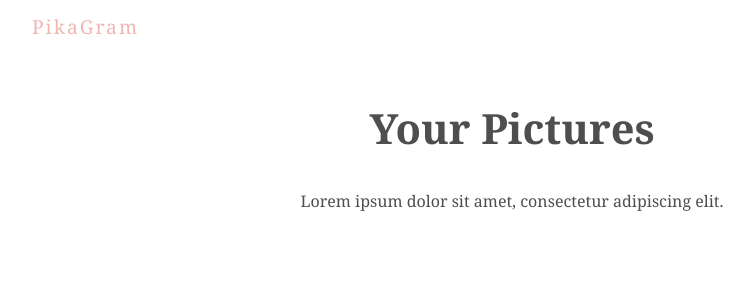
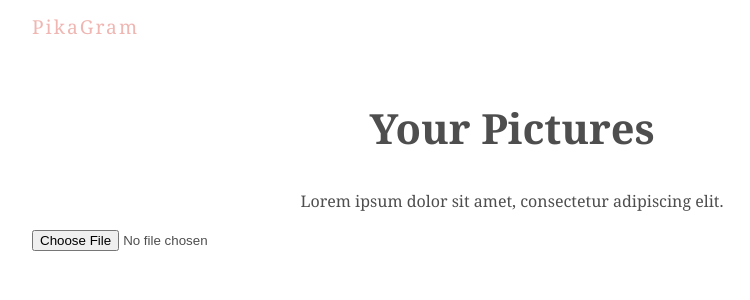
Before and after one commit to abhimishra01/pikagram, a React (Create React App) app: page / in a window 1280 px wide. Shown: the top 300 px of the page, without its empty margins (128-878 px from the left). Built offline with nearby package versions, Linux system fonts and the light colour scheme.

Commit message:
imported uploadform component for testing

```diff
--- a/src/App.js
+++ b/src/App.js
@@ -1,10 +1,12 @@
 import React from 'react';
 import Title from './comps/Title';
+import UploadForm from './comps/uploadForm';
 
 function App() {
   return (
     <div className="App">
       <Title/>
+      <UploadForm/>
     </div>
   );
 }
```
